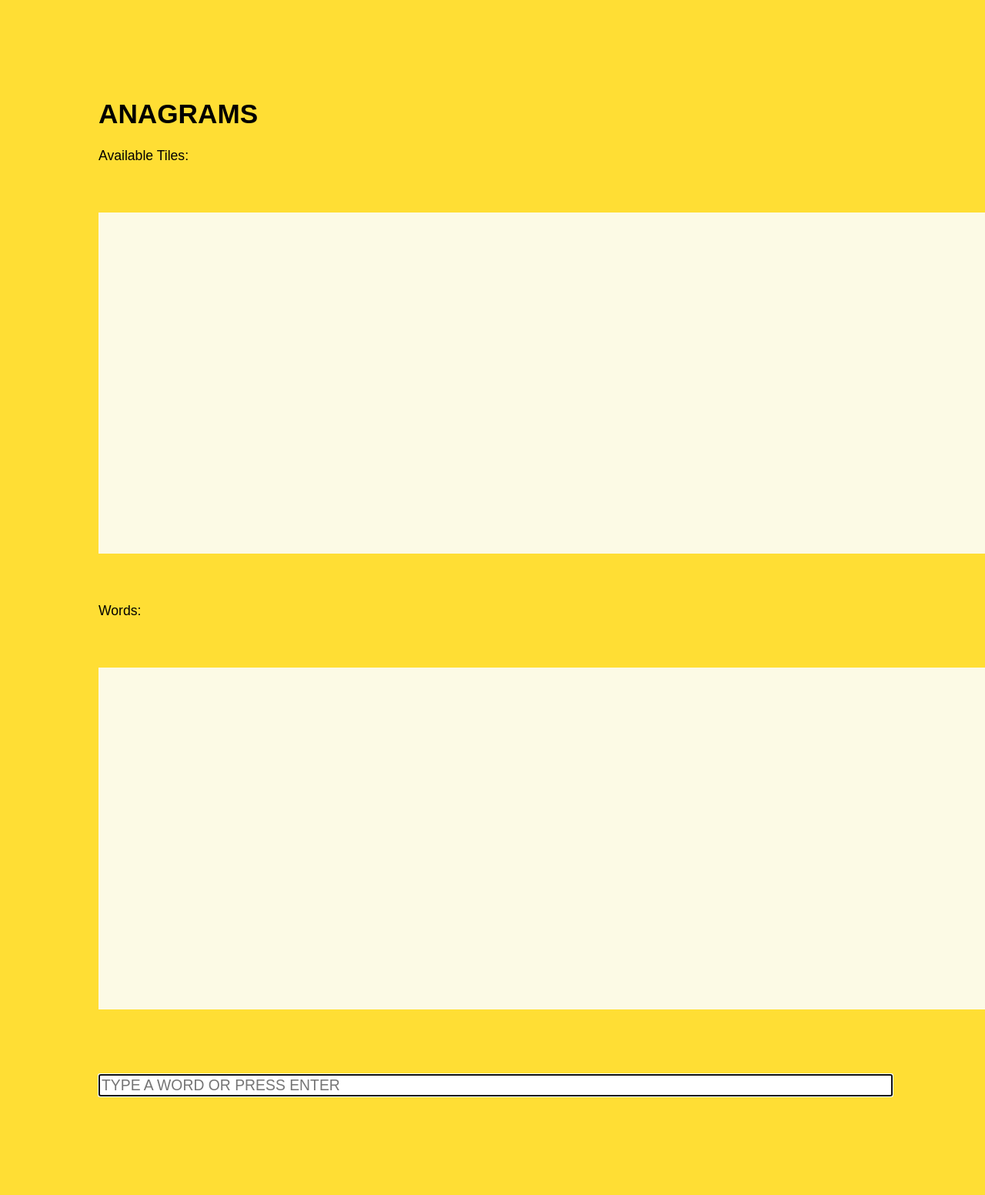
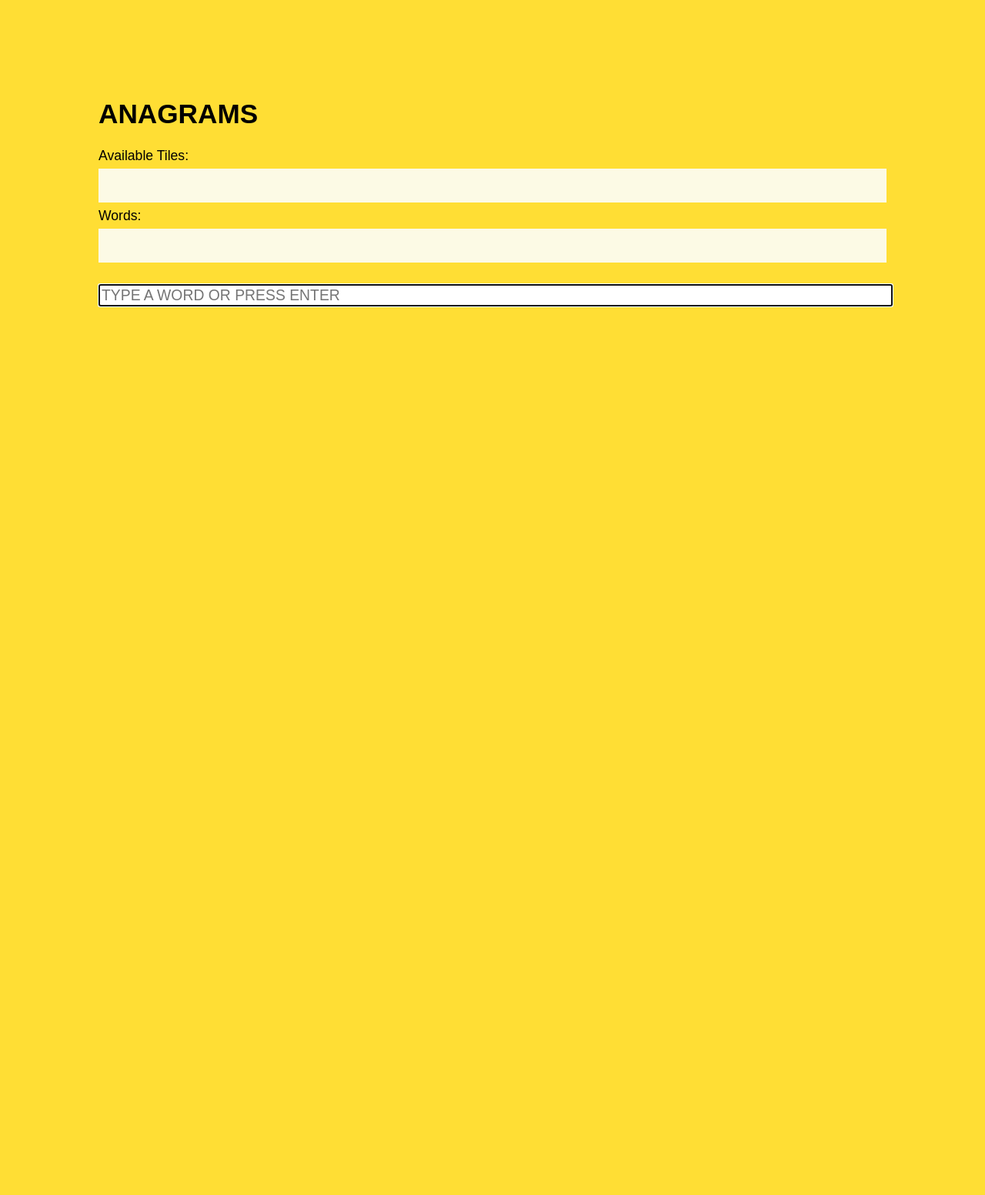
Before and after one commit to sv3/anagrams, a Flask app: page / in a window 1280 px wide; the page is wider, and only the part inside the window is pictured. Shown: that part at 77% size. After the commit the page ends 399 px from the top of that part, so only its background shows below. Run offline with Flask 2, Linux system fonts and the light colour scheme; parts of the project's set-up code (start-up, migrations or seed data) failed here and were passed over; some libraries are stand-ins or nearby versions.

Commit message:
test - changed text size

```diff
--- a/static/css.css
+++ b/static/css.css
@@ -18,7 +18,7 @@ label {
 
 #pool, #words{
     background-color: #fcfae5;
-    font-size: 18em;
+    font-size: 1.8em;
     padding: 0.2em 0.3em;
     display: block;
     min-width: 5em;
```
